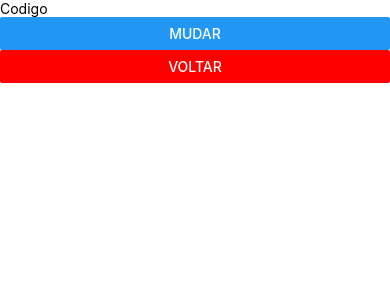
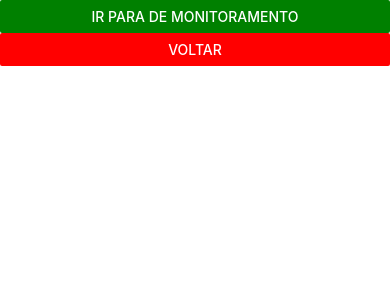
Before and after one commit to Edsondomingos/monitoramento-de-nobreak, a React Native app: screen / in a window 390 px wide. Shown: the top 300 px of the page. Built offline with nearby package versions, Linux system fonts and the light colour scheme.

Commit message:
Continuando, tela de monitoramento

```diff
--- a/src/components/Cadastrar_Nobreak.js
+++ b/src/components/Cadastrar_Nobreak.js
@@ -2,14 +2,10 @@ import * as React from "react";
 import { TextInput, View, Button, Text } from "react-native";
 
 export default (props) => {
-  const codigaRecebido = props.route.params == undefined ? "" : props.route.params.codigo
-  const codigo = props.route.params == undefined ? "" : props.route.params.codigo
   return (
     <View>
-      <Text>{codigaRecebido}</Text>
-      <Text>{codigo}</Text>
       <TextInput placeholder="Codigo" />
-      <Button title="Mudar"
+      <Button title="Cadastrar"
         onPress={() => {
           props.navigation.navigate("Mudar", { codigaRecebido: "", codigo: "" })
         }}
--- a/src/components/Monitoramento.js
+++ b/src/components/Monitoramento.js
@@ -1,7 +1,7 @@
 import * as React from 'react';
 import { useState } from 'react';
-import { Text, View, Stylesheet, TouchableHighlight, ScrollView } from 'react-native';
-import Styles from '../assets/Estilos'
+import { Text, View, TouchableHighlight, ScrollView } from 'react-native';
+import Styles from '../../assets/css/Estilos'
 
 export default function Bateria() {
 
--- a/src/components/Mudar.js
+++ b/src/components/Mudar.js
@@ -4,13 +4,8 @@ import { View, Button } from "react-native"
 export default (props) => {
   return (
     <View >
-      <Button color={'green'} title="Ir para Bateria" onPress={() => { props.navigation.navigate("Bateria"); }} />
-      <Button color={'green'} title="Ir para LigaDesligar" onPress={() => { props.navigation.navigate("LigaDesligar"); }} />
-      <Button color='red' title="Voltar"
-        onPress={() => {
-          props.navigation.goBack()
-        }}
-      />
+      <Button color={'green'} title="Ir para de Monitoramento" onPress={() => { props.navigation.navigate("Monitoramento"); }} />
+      <Button color='red' title="Voltar" onPress={() => { props.navigation.goBack() }} />
     </View>
   )
 }
--- a/src/components/Tela_escolha.js
+++ b/src/components/Tela_escolha.js
@@ -1,9 +1,7 @@
 import { NavigationContainer } from "@react-navigation/native";
 import { createNativeStackNavigator } from "@react-navigation/native-stack";
-import Bateria from './Bateria';
-import LigaDesligar from './LigaDesligar';
 import Mudar from './Mudar';
-//import Monitoramento from './Monitoramento';
+import Monitoramento from './Monitoramento';
 import Cadastrar_Nobreak from "./Cadastrar_Nobreak";
 
 const Stack = createNativeStackNavigator()
@@ -11,26 +9,8 @@ const Stack = createNativeStackNavigator()
 export default () => {
   return (
     <NavigationContainer>
-      <Stack.Navigator initialRouteName="Cadastrar_Nobreak" screenOptions={{ headerShown: true }} >
+      <Stack.Navigator initialRouteName="mudar" screenOptions={{ headerShown: true }} >
 
-        <Stack.Screen name="Bateria" component={Bateria} options={{
-          title: 'BATERIA',
-          headerStyle: {
-            backgroundColor: 'green',
-          }, headerTintColor: '#fff',
-          headerTitleStyle: {
-            fontWeight: 'bold',
-          },
-        }} />
-        <Stack.Screen name="LigaDesligar" component={LigaDesligar} options={{
-          title: 'LIGADESLIGAR',
-          headerStyle: {
-            backgroundColor: 'green',
-          }, headerTintColor: '#fff',
-          headerTitleStyle: {
-            fontWeight: 'bold',
-          },
-        }} />
         <Stack.Screen name="Mudar" component={Mudar} options={{
           title: 'MUDAR',
           headerStyle: {
@@ -40,12 +20,15 @@ export default () => {
             fontWeight: 'bold',
           },
         }} />
-        {/*<Stack.Screen name="Monitoramento" component={Monitoramento} options={{ title: 'MONITORAMENTO',
-            headerStyle: {
-            backgroundColor: 'green', }, headerTintColor: '#fff',
-            headerTitleStyle: {
+        <Stack.Screen name="Monitoramento" component={Monitoramento} options={{
+          title: 'MONITORAMENTO',
+          headerStyle: {
+            backgroundColor: 'green',
+          }, headerTintColor: '#fff',
+          headerTitleStyle: {
             fontWeight: 'bold',
-          }, }} /> */}
+          },
+        }} />
         <Stack.Screen name="Cadastrar_Nobreak" component={Cadastrar_Nobreak} options={{
           title: 'CADASTRAR_NOBREAK',
           headerStyle: {
```
Also changed, not shown: App.js (+2 -14 lines).
